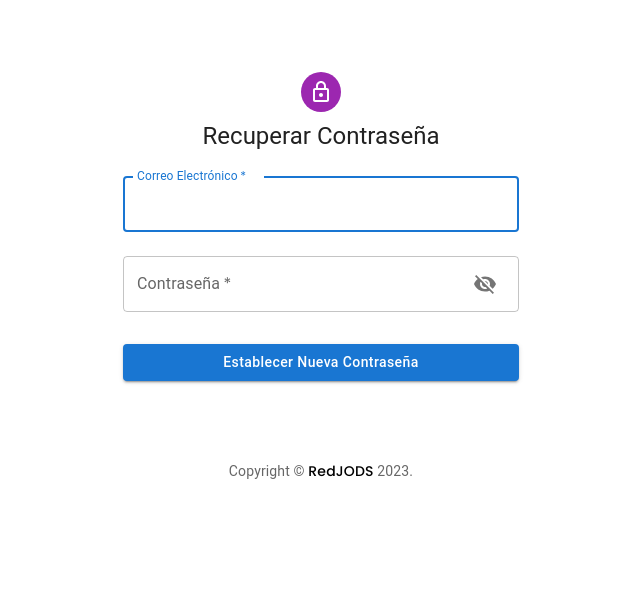
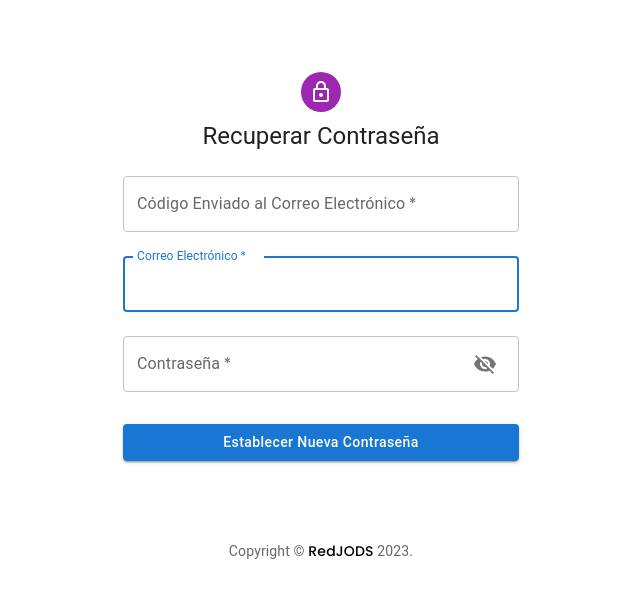
Before and after one commit to programateacademy/red-jods-proyectos-frontend, a React (Vite) app: page /recover in a window 1280 px wide. Shown: the top 598 px of the page, without its empty margins (319-959 px from the left). Built offline with nearby package versions, Linux system fonts and the light colour scheme.

Commit message:
Add forgot password functionality.

```diff
--- a/src/components/Login/Login.jsx
+++ b/src/components/Login/Login.jsx
@@ -42,6 +42,36 @@ export default function SignIn() {
   const { authData, setAuthData }=useContext(AuthContext);
   // Hook de react router dom para navegar al darle submit
   const navigate = useNavigate();
+
+  //Handle email change
+  const [emailPreview, setEmailPreview ] = useState("");
+
+  const handleEmailChange=(e) => {
+    setEmailPreview(e.target.value);
+    console.log(emailPreview)
+  }
+
+  //This handle the forgot password
+  const handleForgot = async (e) => {
+    e.preventDefault();
+    const dataToSend={
+      email: emailPreview
+    }
+    console.log({ dataToSend });
+    let res=await api.post("/Api/v1/login/forgot-password", dataToSend);
+    console.log(res.data);
+    swal({
+      title: "Envío Correo de Recuperación",
+      text: `${res.data}!
+
+      Revisa la bandeja de entrada de tu correo ${emailPreview}
+
+      Copia y pega el código que se te envió, ingresa el correo, la nueva contraseña y dale click en Establecer Nueva Contraseña.`,
+      icon: "success",
+      button: "aceptar"
+    });
+    navigate("/recover");
+  }
 
   //This handle the submit of login
   const handleSubmit = async(event) => {
@@ -102,6 +132,7 @@ export default function SignIn() {
               name="email"
               autoComplete="email"
               autoFocus
+              onChange={handleEmailChange}
             />
 
             <TextField
@@ -130,9 +161,9 @@ export default function SignIn() {
             />
             <Grid container>
               <Grid item xs>
-                <Link to="/recover">
+                <button onClick={handleForgot}>
                   ¿Olvidaste tu contraseña?
-                </Link>
+                </button>
               </Grid>
               {/* <Grid item>
                 <Link href="#" variant="body2">
--- a/src/components/Recover/Recover.jsx
+++ b/src/components/Recover/Recover.jsx
@@ -3,9 +3,6 @@ import Avatar from '@mui/material/Avatar';
 import Button from '@mui/material/Button';
 import CssBaseline from '@mui/material/CssBaseline';
 import TextField from '@mui/material/TextField';
-import FormControlLabel from '@mui/material/FormControlLabel';
-import Checkbox from '@mui/material/Checkbox';
-import Grid from '@mui/material/Grid';
 import Box from '@mui/material/Box';
 import LockOutlinedIcon from '@mui/icons-material/LockOutlined';
 import Typography from '@mui/material/Typography';
@@ -46,29 +43,38 @@ export default function Recover() {
   // Hook de react router dom para navegar al darle submit
   const navigate = useNavigate();
 
+  //Handle email change
+  const [tokenPreview, setTokenPreview]=useState("");
+
+  const handleTokenChange=(e) => {
+    setTokenPreview(e.target.value);
+    console.log(tokenPreview)
+  }
+
+
   //This handle the submit of login
   const handleSubmit = async(event) => {
     event.preventDefault();
-    // const rawFormData = new FormData(event.currentTarget);
-    // const dataToSend = {
-    //   email: rawFormData.get('email'),
-    //   password: rawFormData.get('password')
-    // }
-    // console.log({dataToSend});
-    // let res = await api.post("/Api/v1/login", dataToSend);
-    // console.log(res.data);
-    // const role = res.data.data.role;
-    // const token = res.data.tokenSession;
-    // const email = res.data.data.email;
-    // setAuthData({ token, role, email });
-    // console.log(authData.role);
-    // swal({
-    //   title: "Inicio de Sesión",
-    //   text: `Has iniciado sesión correctamente!
-    //   Tu rol es ${role}`,
-    //   icon: "success",
-    //   button: "aceptar"
-    // });
+    const rawFormData = new FormData(event.currentTarget);
+    const dataToSend = {
+      email: rawFormData.get('email'),
+      password: rawFormData.get('password')
+    }
+    console.log({dataToSend});
+    let res = await api.post("/Api/v1/login/password-recovery", dataToSend, {
+      headers: {
+        Authorization: `Bearer ${tokenPreview}`
+      }
+    });
+    console.log(res.data);
+    swal({
+      title: "Recuperación de Contraseña",
+      text: `Has cambiado exitosamente la contraseña del correo ${res.data.email} !
+
+      Inicia Sesión con los nuevos datos de acceso`,
+      icon: "success",
+      button: "aceptar"
+    });
 
     navigate("/");
 
@@ -100,6 +106,18 @@ export default function Recover() {
             Recuperar Contraseña
           </Typography>
           <Box component="form" onSubmit={handleSubmit} noValidate sx={{ mt: 1 }}>
+            <TextField
+              margin="normal"
+              required
+              fullWidth
+              id="token"
+              label="Código Enviado al Correo Electrónico"
+              name="token"
+              autoComplete="token"
+              autoFocus
+              onChange={handleTokenChange}
+            />
+
             <TextField
               margin="normal"
               required
```
